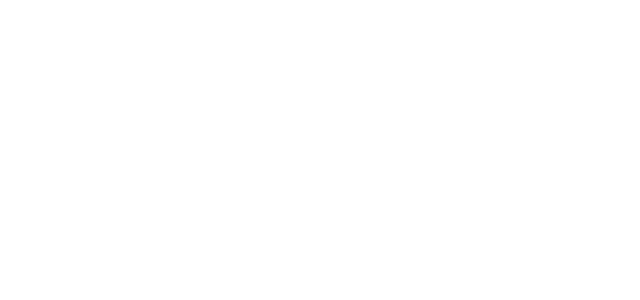
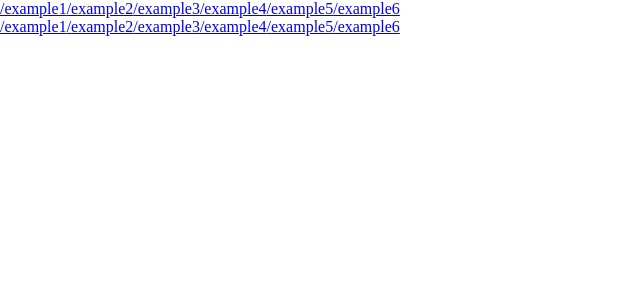
Before and after one commit to Bayn-Web/three, a Vue app: page /#/ in a window 1280 px wide. Before the commit this address had no page. Shown: the top 300 px of the page, without its empty margins (0-640 px from the left). Built offline with nearby package versions, Linux system fonts and the light colour scheme.

Commit message:
add shadow example (has a bug with router-view)

```diff
--- a/src/App.vue
+++ b/src/App.vue
@@ -1,3 +1,11 @@
 <template>
-  <RouterView></RouterView>
+  <div>
+    <router-link v-for="item in filenames" :key="item.path" :to="item.path">{{ item.path }}</router-link>
+  </div>
+  <RouterView :key="route.path" />
 </template>
+<script lang="ts" setup>
+import { filenames } from "./router"
+import { useRoute } from "vue-router";
+const route = useRoute()
+</script>
--- a/src/common/getThreeForm.ts
+++ b/src/common/getThreeForm.ts
@@ -1,6 +1,6 @@
 import * as THREE from 'three';
 import { OrbitControls } from 'three/examples/jsm/controls/OrbitControls.js';
-import { listenResize } from './utils';
+import { listenResize, dbClkfullScreen } from './utils';
 
 
 export const getThreeForm = (canvas: HTMLCanvasElement) => {
@@ -23,6 +23,7 @@
     scene.add(camera)
     const controls = new OrbitControls(camera, canvas as HTMLElement)
     listenResize(sizes, camera, renderer)
+    dbClkfullScreen(canvas)
     return {
         scene,
         camera,
--- a/src/examples/example2.vue
+++ b/src/examples/example2.vue
@@ -12,7 +12,6 @@
 }
 onMounted(() => {
     const canvas = document.querySelector('#mainCanvas')
-
     // Scene
     const scene = new THREE.Scene()
     const positions = [{
--- a/src/router/index.ts
+++ b/src/router/index.ts
@@ -1,24 +1,27 @@
 import { createRouter, createWebHashHistory, RouteRecordRaw } from "vue-router";
 
-
+let filenames:any[] = [];
 const basename = (path: string) => path.replace(/^.*[\\\/]/, '').replace(/\.vue$/, '');
-const getExamples = async (): Promise<RouteRecordRaw[]> => {
+const getExamples = (): RouteRecordRaw[] => {
     const files = import.meta.glob('../examples/*.vue');
-    const filenames = Object.keys(files).map((key) => {
-        console.log(basename(key))
+    filenames = Object.keys(files).map((key) => {
         return {
             name: basename(key),
             path: '/' + basename(key),
             component: () => import(`../examples/${basename(key)}.vue`)
         }
     });
-    return filenames;
+    return [{
+        path: '/',
+        component: () => import('../App.vue'),
+        children: filenames
+    }];
 };
-
+console.log(getExamples());
 
 const router = createRouter({
     history: createWebHashHistory(),
-    routes: await getExamples()
+    routes: getExamples()
 });
 
-export { router };
+export { router, filenames };
--- a/src/style.css
+++ b/src/style.css
@@ -13,5 +13,6 @@
   position: fixed;
   top: 0;
   left: 0;
+  z-index: -1;
   outline: none;
 }
```
